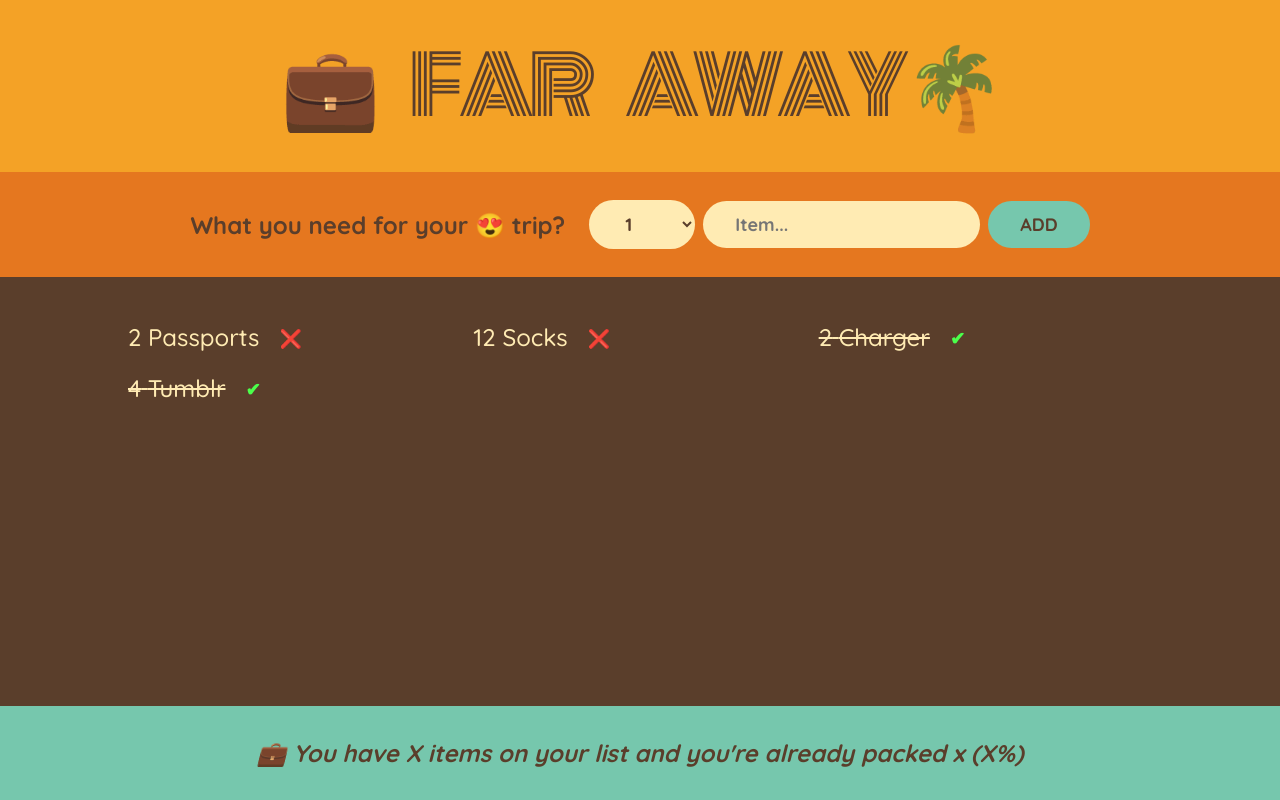
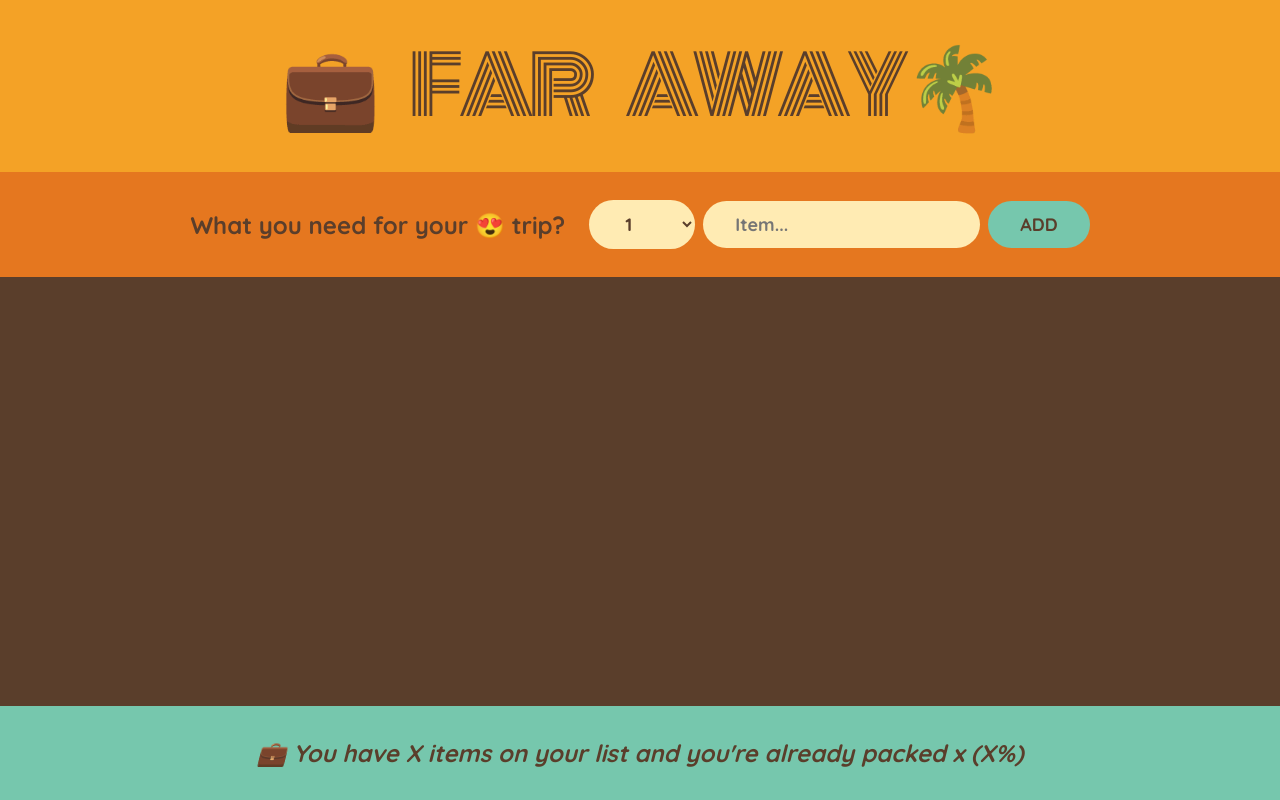
Before and after one commit to BothSann/travel-list-react, a React (Create React App) app: page / in a window 1280 px wide. Built offline with nearby package versions, Linux system fonts and the light colour scheme.

Commit message:
update App.js

```diff
--- a/src/App.js
+++ b/src/App.js
@@ -8,12 +8,18 @@
 ];
 
 export default function App() {
+  const [items, setItems] = useState([]);
+
+  function handleAddItems(newItemObj) {
+    setItems((currentItems) => [...currentItems, newItemObj]);
+  }
+
   return (
     <div className="app">
-      <Logo></Logo>
-      <Form></Form>
-      <PackingList></PackingList>
-      <Stats></Stats>
+      <Logo />
+      <Form onAddItems={handleAddItems} />
+      <PackingList items={items} />
+      <Stats />
     </div>
   );
 }
@@ -22,7 +28,7 @@
   return <h1>💼 Far Away🌴</h1>;
 }
 
-function Form() {
+function Form({ onAddItems }) {
   const [description, setDescription] = useState("");
   const [quantity, setQuantity] = useState(1);
 
@@ -37,6 +43,8 @@
       packed: false,
       id: Date.now(),
     };
+
+    onAddItems(newItem);
 
     setDescription("");
     setQuantity(1);
@@ -68,11 +76,11 @@
     </form>
   );
 }
-function PackingList() {
+function PackingList({ items }) {
   return (
     <div className="list">
       <ul>
-        {initialItems.map((item) => (
+        {items.map((item) => (
           <Item item={item} key={item.id} />
         ))}
       </ul>
```
